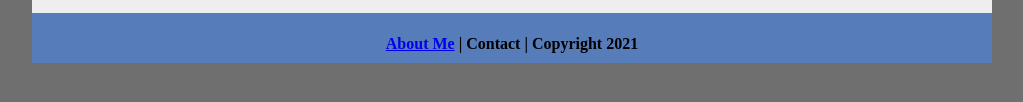
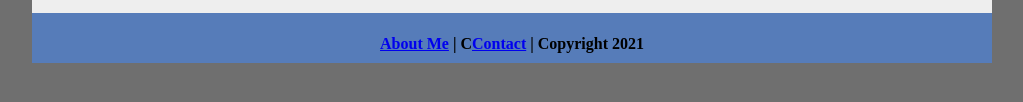
Before and after one commit to Atlas123890/ecsportfolio, a plain HTML site: page aboutme.html in a window 1280 px wide. Shown: the part 290-392 px from the top of the page, without its empty margins (128-1151 px from the left). Drawn offline with Linux system fonts and the light colour scheme.

Commit message:
Update aboutme.html

```diff
--- a/aboutme.html
+++ b/aboutme.html
@@ -24,7 +24,7 @@
   </ol>
 </div>
   <div class="footer">
-    <h4> <a href="aboutme.html">About Me</a> | Contact | Copyright 2021</h4>
+    <h4> <a href="aboutme.html">About Me</a> | C<a href="mailto:9685704@graniteschools.org">Contact</a> | Copyright 2021</h4>
   </div>
 </div>
 </body>
```
